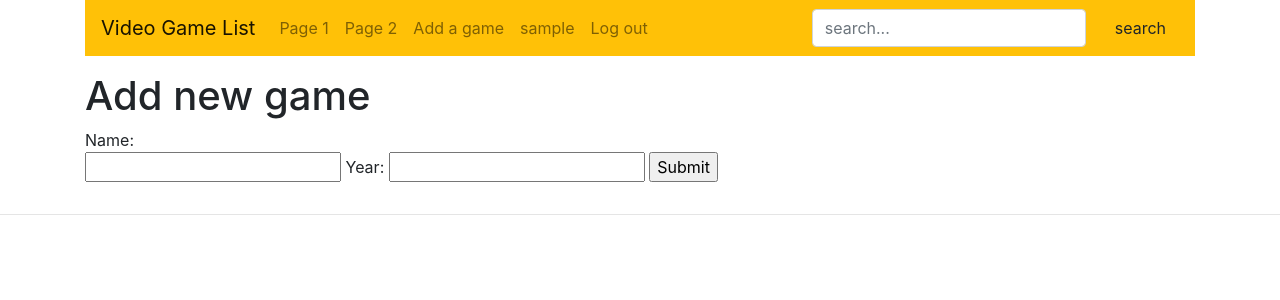
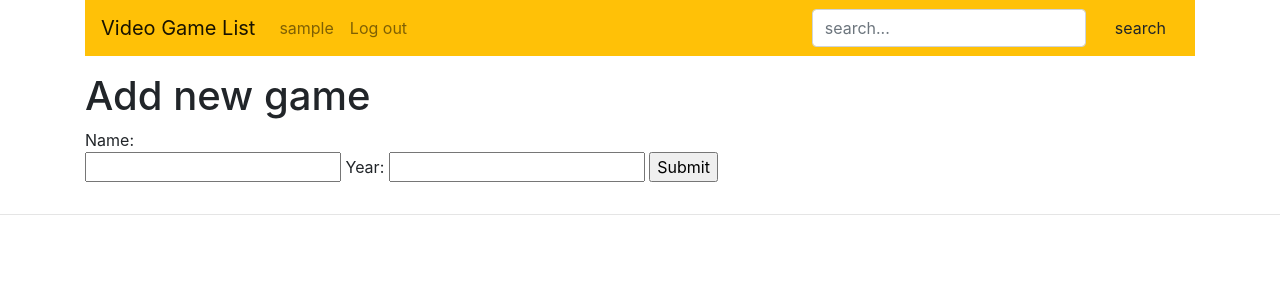
Before and after one commit to jennahanski/ihmissuhdesovellus, a Flask app: page /add in a window 1280 px wide. Shown: the top 300 px of the page. Run offline with Flask 3, Linux system fonts and the light colour scheme; the visitor is signed in with stand-in values (Sample User, id 1); some libraries are stand-ins or nearby versions.

Commit message:
Minor changes in the layout.

```diff
--- a/templates/index.html
+++ b/templates/index.html
@@ -14,7 +14,11 @@
             </u1>
         </div>
         <div class="col-4">
-            TOP 5 PELIT??
+            {% if session.user_id %}
+            Add a game to the library:
+            <form action="/add">
+                <input type="submit" value="Add">
+            {% endif %}
         </div>
     </div>
 </div>
--- a/templates/layout.html
+++ b/templates/layout.html
@@ -7,14 +7,7 @@
         <nav class="navbar navbar-expand-sm navbar-light">
             <a class="navbar-brand" href="/">Video Game List</a>
             <ul class="navbar-nav">
-                <li class="nav-item">
-                    <a class="nav-link" href="#">Page 1</a>
-                <li class="nav-item">
-                    <a class="nav-link" href="#">Page 2</a>
-
                 {% if session.user_id %}
-                <li class="nav-item">
-                    <a class="nav-link" href="/add">Add a game</a>
                 <li class="nav-item">
                     <a class="nav-link" href="/user/{{ session.user_name }}">{{ session.user_name }}</a>
                 <li class="nav-item">
```
